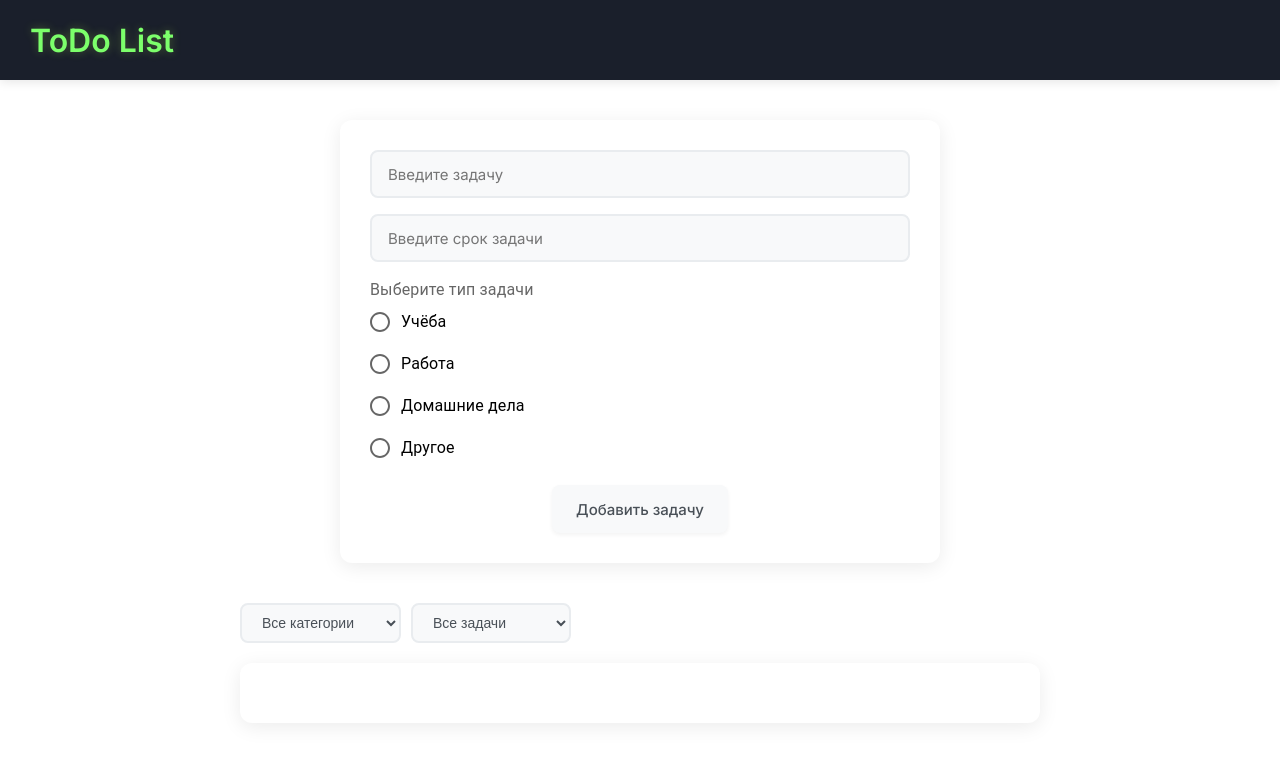
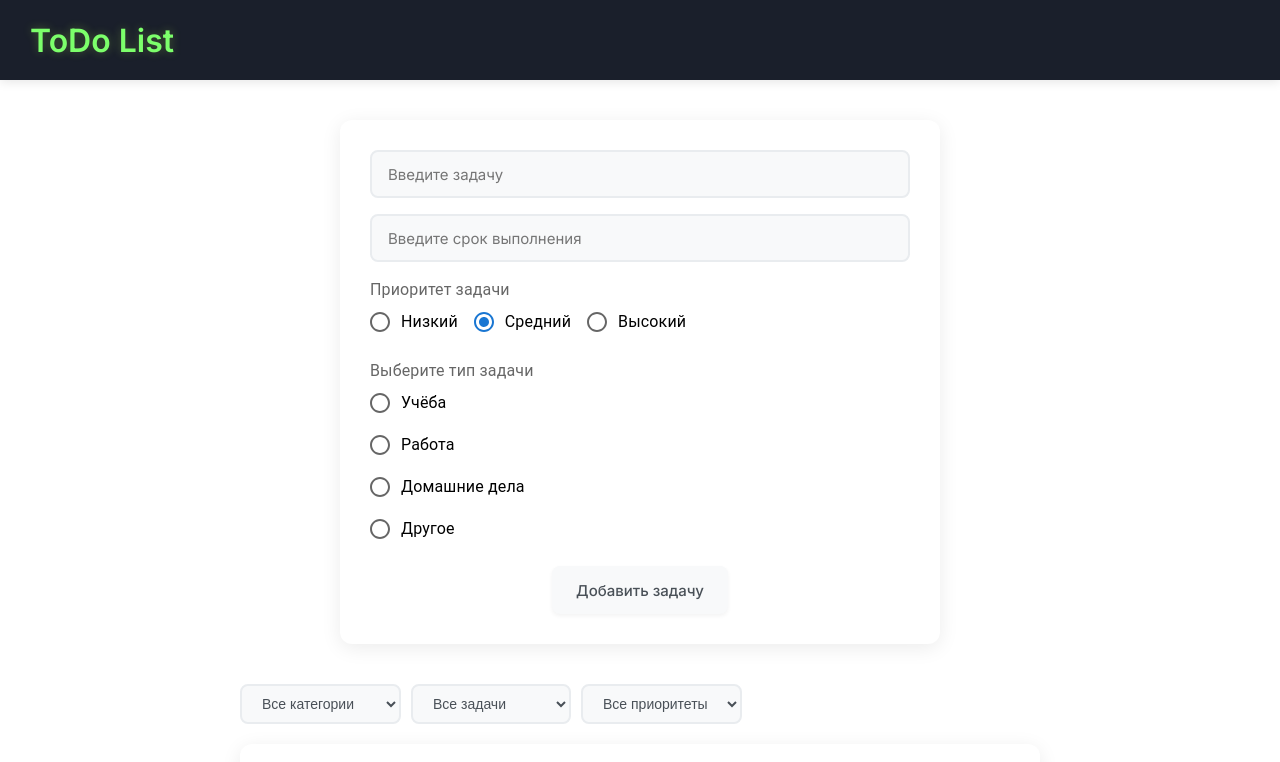
Before and after one commit to ctrl-view/ToDoList, a React (Vite) app: page / in a window 1280 px wide. Shown: the top 762 px of the page. Built offline with nearby package versions, Linux system fonts and the light colour scheme.

Commit message:
feat:  add priority and new date input

```diff
--- a/package.json
+++ b/package.json
@@ -16,6 +16,7 @@
     "@emotion/react": "^11.14.0",
     "@emotion/styled": "^11.14.0",
     "@mui/material": "^7.0.2",
+    "date-fns": "^3.6.0",
     "react": "^19.0.0",
     "react-dom": "^19.0.0",
     "react-icons": "^5.5.0",
--- a/src/components/comps/Input.jsx
+++ b/src/components/comps/Input.jsx
@@ -1,22 +1,50 @@
+import css from "../../styles/form.css";
 
-import css from "../../styles/form.css";
 
 const {Input} = css
 
-
 const InputComponent = (props) => {
-
-    const {placeholder, inputValue, action} = props
+    const {placeholder, inputValue, action, type = "text"} = props
 
     const maxLength = 100
+
+    const handleDateChange = (event) => {
+        let value = event.target.value.replace(/\D/g, '');
+
+        if (value.length > 0) {
+            if (value.length > 2) {
+                value = value.slice(0, 2) + '.' + value.slice(2);
+            }
+            if (value.length > 5) {
+                value = value.slice(0, 5) + '.' + value.slice(5);
+            }
+            if (value.length > 10) {
+                value = value.slice(0, 10);
+            }
+        }
+
+        action(value);
+    }
+
+    if (type === "date") {
+        return (
+            <Input
+                type="text"
+                value={inputValue}
+                placeholder={placeholder}
+                onChange={handleDateChange}
+                maxLength={10}
+            />
+        )
+    }
 
     return (
         <>
             <Input
-            type={"text"}
+                type={type}
                 value={inputValue}
                 placeholder={placeholder}
-            maxLength={maxLength}
+                maxLength={type === "text" ? maxLength : undefined}
                 onChange={event=> {
                     const newValue = event.target.value
                     action(newValue)
--- a/src/components/pages/Main.jsx
+++ b/src/components/pages/Main.jsx
@@ -9,6 +9,7 @@ import FormControlLabel from '@mui/material/FormControlLabel'
 import FormControl from '@mui/material/FormControl'
 import FormLabel from '@mui/material/FormLabel'
 
+
 const {FormContainer, Wrap} = css
 
 const Main = () => {
@@ -17,25 +18,30 @@ const Main = () => {
     const [data, setData] = useState([])
     const [category, setCategory] = useState('')
     const [deadline, setDeadline] = useState('')
+    const [priority, setPriority] = useState('средний')
 
     const handleAdd = () => {
-        if (category!=='') {
-        console.log('OK')
+        if (category!=='' && task.trim()!='') {
             setData(
                 prev => { const newData = [ {
                     id: Date.now(),
-                task: task,
+                    task: task.trim(),
                     completed: false,
                     category: category,
-                deadline: deadline
+                    deadline: deadline,
+                    priority: priority,
+                    createdAt: new Date().toISOString()
                 }, ...prev]
                 localStorage.setItem('tasks', JSON.stringify(newData))
+                console.log(newData)
                 return newData
             }
             )
 
             setTask('')
-        setDeadline('')}
+            setDeadline('')
+            setPriority('средний')
+        }
     }
 
     const onComplete = (id) => {
@@ -50,7 +56,6 @@ const Main = () => {
             )
 
     }
-
 
     const handleDelete = (id) => {
         setData(prev => {
@@ -71,13 +76,34 @@ const Main = () => {
         }
     },[])
 
-
     return (
         <>
         <Wrap>
             <FormContainer>
-                <InputComponent inputValue={task} action={setTask} placeholder={'Введите задачу'}></InputComponent>
-                <InputComponent inputValue={deadline} action={setDeadline} placeholder={'Введите срок задачи'}></InputComponent>
+                <InputComponent
+                inputValue={task}
+                action={setTask}
+                placeholder={'Введите задачу'}
+                type="text">
+                </InputComponent>
+                <InputComponent
+                    inputValue={deadline}
+                    action={setDeadline}
+                    placeholder={'Введите срок выполнения'}
+                    type="date"
+                />
+                <FormControl>
+                    <FormLabel>Приоритет задачи</FormLabel>
+                    <RadioGroup
+                        row
+                        value={priority}
+                        onChange={(e) => setPriority(e.target.value)}
+                    >
+                        <FormControlLabel value="низкий" control={<Radio />} label="Низкий" />
+                        <FormControlLabel value="средний" control={<Radio />} label="Средний" />
+                        <FormControlLabel value="высокий" control={<Radio />} label="Высокий" />
+                    </RadioGroup>
+                </FormControl>
                 <FormControl>
                     <FormLabel id="demo-controlled-radio-buttons-group">Выберите тип задачи</FormLabel>
                     <RadioGroup
@@ -93,12 +119,11 @@ const Main = () => {
                     </RadioGroup>
                 </FormControl>
 
-                <Button value={category} onClick={handleAdd}>Добавить задачу</Button>
+                <Button value={category && task.trim() ? 'primary' : ''} onClick={handleAdd}>Добавить задачу</Button>
             </FormContainer>
             <TaskList data={data} onDelete={handleDelete} taskChange={onComplete}></TaskList>
         </Wrap>
         </>
-
     )
 }
 
--- a/src/components/views/local/TaskList.jsx
+++ b/src/components/views/local/TaskList.jsx
@@ -3,13 +3,14 @@ import css from "../../../styles/taskList.css"
 import Button from "../../comps/Button"
 import { FaTrash } from 'react-icons/fa'
 import { BiCheck, BiRevision } from "react-icons/bi";
-const {DataContainer, ContentLine, ContentCell, ButtonsLine, ButtonItem, SelectContainer, Select} = css
+const {DataContainer, ContentLine, ContentCell, PriorityBadge, SelectContainer, Select} = css
 
 const TaskList = (props) => {
 
     const [filters, setFilters] = useState({
         category: '',
-        completed: ''
+        completed: '',
+        priority: '',
     })
     const{data=[], onDelete, taskChange} = props
 
@@ -24,10 +25,19 @@ const TaskList = (props) => {
     const filterData = data.filter(item => {
         return (
             (filters.category === '' || item.category === filters.category) &&
-            (filters.completed === '' || item.completed.toString() === filters.completed)
+            (filters.completed === '' || item.completed.toString() === filters.completed) &&
+            (filters.priority === '' || item.priority === filters.priority)
         );
     }
     )
+    const getPriorityColor = (priority) => {
+    switch (priority) {
+        case 'высокий': return '#ff4d4d';
+        case 'средний': return '#ffd700';
+        case 'низкий': return '#7cff6b';
+        default: return '#7cff6b';
+    }
+    }
     return (
         <>
             <SelectContainer>
@@ -51,12 +61,30 @@ const TaskList = (props) => {
                     <option value="false">Активные</option>
                     <option value="true">Завершённые</option>
                 </Select>
+                <Select
+                    name="priority"
+                    value={filters.priority}
+                    onChange={handleFilterChange}
+                >
+                    <option value="">Все приоритеты</option>
+                    <option value="низкий">Низкий</option>
+                    <option value="средний">Средний</option>
+                    <option value="высокий">Высокий</option>
+                </Select>
             </SelectContainer>
             <DataContainer>
                 {filterData.map((item, index) => {
                     return (
-                        <ContentLine key={item.id} style={{marginBottom: '10px'}}>
-                            <ContentCell style={{textDecoration: item.completed===true ? 'line-through' : ''}} width={'70%'}>{item.task} <span style={{color: 'rgb(89,154,4)'}}>{item.deadline}</span></ContentCell>
+                        <ContentLine key={item.id} style={{marginBottom: '10px', textDecoration: item.completed===true ? 'line-through' : ''}}>
+                            <ContentCell>
+                                <PriorityBadge color={getPriorityColor(item.priority)} />
+                            </ContentCell>
+                            <ContentCell width={'70%'}>
+
+                                {item.task}
+                                {item.deadline && <span style={{ color: 'rgb(89,154,4)', marginLeft: '8px' }}>{item.deadline}
+                                </span>}
+                            </ContentCell>
                             <ContentCell width={'15%'}>
                                 <Button onClick={()=>taskChange(item.id)}>{ item.completed===false ? <BiCheck /> : <BiRevision />}</Button>
                             </ContentCell>
--- a/src/styles/form.css.js
+++ b/src/styles/form.css.js
@@ -46,6 +46,8 @@ const css = {
         box-sizing: border-box;
         font-size: 15px;
         transition: all 0.2s ease;
+        color: #495057;
+
         &:focus {
             border-color: #7cff6b;
             background-color: white;
--- a/src/styles/taskList.css.js
+++ b/src/styles/taskList.css.js
@@ -40,7 +40,7 @@ const css = {
         }
     `,
     ContentCell: styled.span`
-        display: block;
+        display: flex;
         position: relative;
         width: ${props => {
             if (props.width === '70%') {
@@ -68,32 +68,12 @@ const css = {
             }};
         }
     `,
-    ButtonsLine: styled.div`
-        display: flex;
-        flex-direction: row;
-        align-items: center;
-        justify-content: flex-start;
-        position: relative;
-        margin: 0 auto;
-        margin-top: 40px;
-        width: 100%;
-        max-width: 800px;
-        box-sizing: border-box;
-        gap: 20px;
-    `,
-    ButtonItem: styled.span`
-        display: block;
-        position: relative;
-        font-size: 14px;
-        color: #6c757d;
-        cursor: pointer;
-        transition: all 0.2s ease;
-        padding: 8px 16px;
-        border-radius: 6px;
-        &:hover {
-            color: #495057;
-            background-color: #f8f9fa;
-        }
+    PriorityBadge: styled.span`
+        width: 8px;
+        height: 8px;
+        border-radius: 50%;
+        background-color: ${props => props.color};
+        margin-right: 8px;
     `,
     SelectContainer: styled.div`
         display: flex;
```
Also changed, not shown: 1 other file (tests, documents, lock files or other folders). Lines whose indentation alone changed are shown as unchanged.
